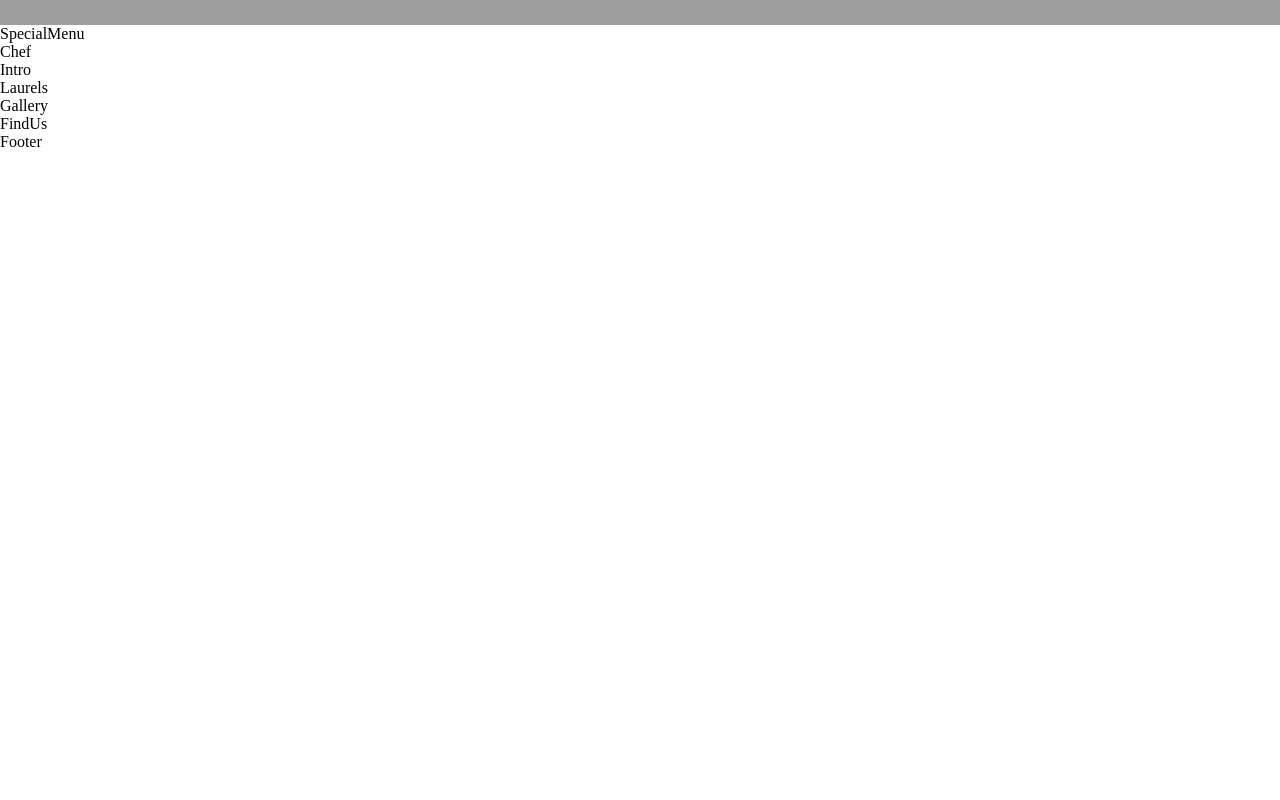
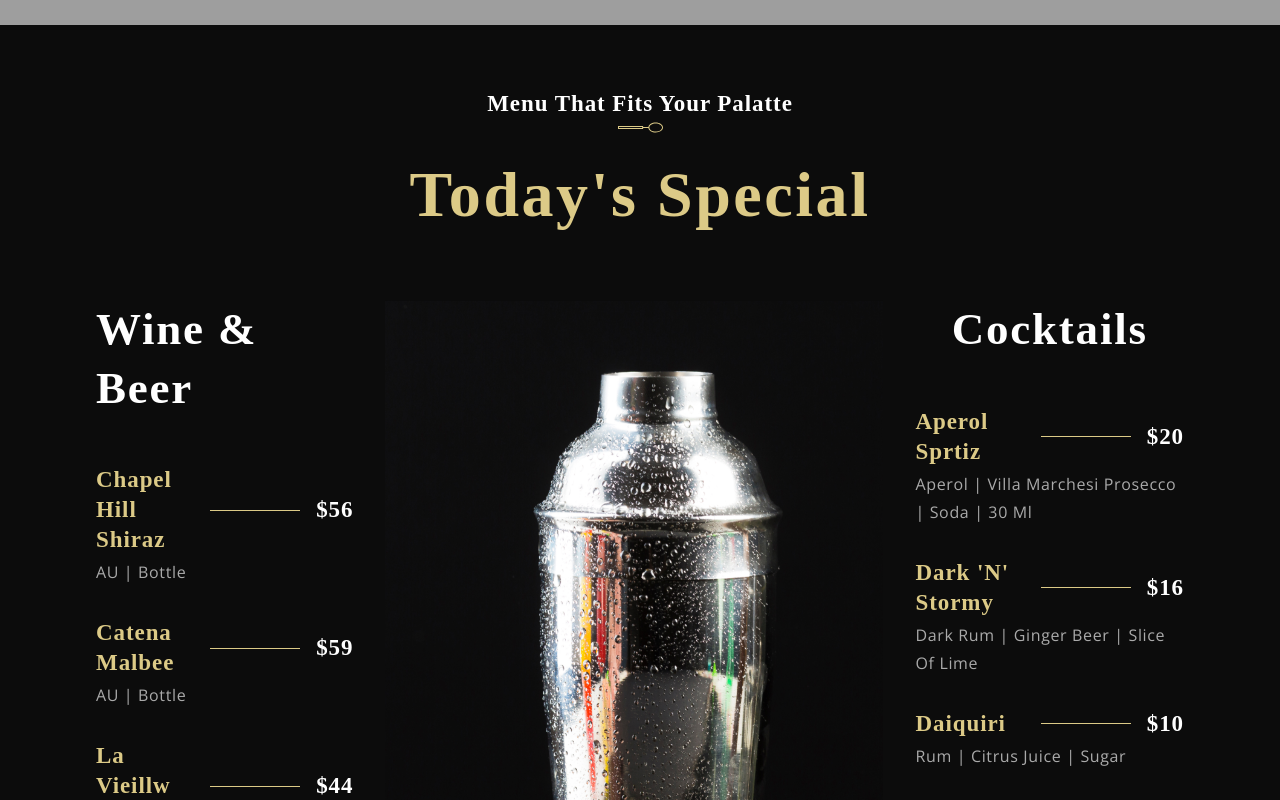
Before and after one commit to MichaelSWong/gerich-restaurant, a React (Vite) app: page / in a window 1280 px wide. Shown: the part 2260-3060 px from the top of the page. Before the commit the page ends 2411 px from the top, so only its background shows below. Built offline with nearby package versions, Linux system fonts and the light colour scheme; grey boxes are pictures that could not be loaded; a web font is replaced by a local one.

Commit message:
updated menuitem and specialmenu components

```diff
--- a/src/components/MenuItem/MenuItem.css
+++ b/src/components/MenuItem/MenuItem.css
@@ -0,0 +1,34 @@
+.app__menuitem {
+  width: 100%;
+  margin: 1rem 0;
+  display: flex;
+  flex-direction: column;
+}
+
+.app__menuitem-head {
+  display: flex;
+  justify-content: space-between;
+  align-items: center;
+}
+
+.app__menuitem-sub {
+  width: 100%;
+  margin-top: 0.2rem;
+}
+
+.app__menuitem-name {
+  flex: 1;
+}
+
+.app__menuitem-dash {
+  width: 90px;
+  height: 1px;
+  background: var(--color-golden);
+  margin: 0 1rem;
+}
+
+.app__menuitem-price {
+  display: flex;
+  justify-content: flex-end;
+  align-items: flex-end;
+}
--- a/src/components/MenuItem/MenuItem.tsx
+++ b/src/components/MenuItem/MenuItem.tsx
@@ -1,7 +1,32 @@
-import React from 'react';
+import React, { FC } from 'react';
+import './MenuItem.css';
 
-const MenuItem = () => {
-  return <div>MenuItem</div>;
+type MenuItemProps = {
+  title: string;
+  tags: string;
+  price: string;
 };
 
+const MenuItem: FC<MenuItemProps> = ({ title, price, tags }) => (
+  <div className='app__menuitem'>
+    <div className='app__menuitem-head'>
+      <div className='app__menuitem-name'>
+        <p className='p__cormorant' style={{ color: '#DCCA87' }}>
+          {title}
+        </p>
+      </div>
+      <div className='app__menuitem-dash' />
+      <div className='app__menuitem-price'>
+        <p className='p__cormorant'>{price}</p>
+      </div>
+    </div>
+
+    <div className='app__menuitem-sub'>
+      <p className='p__opensans' style={{ color: '#AAAAAA' }}>
+        {tags}
+      </p>
+    </div>
+  </div>
+);
+
 export default MenuItem;
--- a/src/container/Menu/SpecialMenu.css
+++ b/src/container/Menu/SpecialMenu.css
@@ -0,0 +1,81 @@
+.app__specialMenu {
+  flex-direction: column;
+  background: var(--color-black);
+}
+
+.app__specialMenu-title {
+  margin-bottom: 2rem;
+  text-align: center;
+}
+
+.app__specialMenu-menu {
+  width: 100%;
+  margin: 2rem 0;
+  display: flex;
+  justify-content: center;
+  align-items: flex-start;
+  flex-direction: row;
+}
+
+.app__specialMenu-menu_heading {
+  font-family: var(--font-base);
+  font-weight: 600;
+  font-size: 45px;
+  line-height: 58.5px;
+  letter-spacing: 0.04em;
+  color: var(--color-white);
+}
+
+.app__specialMenu-menu_wine,
+.app__specialMenu-menu_cocktails {
+  flex: 1;
+  width: 100%;
+  flex-direction: column;
+}
+
+.app__specialMenu-menu_img {
+  width: 410px;
+  margin: 0 2rem;
+}
+
+.app__specialMenu-menu_img img {
+  width: 100%;
+  height: auto;
+}
+
+.app__specialMenu_menu_items {
+  display: flex;
+  flex-direction: column;
+  margin: 2rem 0;
+  width: 100%;
+}
+
+@media screen and (max-width: 2000px) {
+  .app__specialMenu-menu_img {
+    width: 650px;
+  }
+  .app__specialMenu-menu_img img {
+    height: 920px;
+  }
+}
+
+@media screen and (max-width: 1150px) {
+  .app__specialMenu-menu {
+    flex-direction: column;
+    align-items: center;
+    width: 100%;
+  }
+  .app__specialMenu-menu_img {
+    margin: 3rem 0;
+  }
+}
+
+@media screen and (max-width: 650px) {
+  .app__specialMenu-menu_img {
+    width: 100%;
+  }
+  .app__specialMenu-menu_heading {
+    font-size: 35px;
+    line-height: 48.5px;
+  }
+}
--- a/src/container/Menu/SpecialMenu.tsx
+++ b/src/container/Menu/SpecialMenu.tsx
@@ -1,7 +1,58 @@
 import React from 'react';
+import './SpecialMenu.css';
+
+import { images, data } from '../../constants';
+import { SubHeading, MenuItem } from '../../components/index';
 
 const SpecialMenu = () => {
-  return <div>SpecialMenu</div>;
+  return (
+    <div className='app__specialMenu flex__center section__padding' id='menu'>
+      <div className='app__specialMenu-title'>
+        <SubHeading title='Menu that fits your palatte' />
+        <h1 className='headtext__cormorant'>Today&apos;s Special</h1>
+      </div>
+
+      <div className='app__specialMenu-menu'>
+        <div className='app__specialMenu-menu_wine  flex__center'>
+          <p className='app__specialMenu-menu_heading'>Wine & Beer</p>
+          <div className='app__specialMenu_menu_items'>
+            {data.wines.map((wine, index) => (
+              <MenuItem
+                key={wine.title + index}
+                title={wine.title}
+                price={wine.price}
+                tags={wine.tags}
+              />
+            ))}
+          </div>
+        </div>
+
+        <div className='app__specialMenu-menu_img'>
+          <img src={images.menu} alt='menu__img' />
+        </div>
+
+        <div className='app__specialMenu-menu_cocktails  flex__center'>
+          <p className='app__specialMenu-menu_heading'>Cocktails</p>
+          <div className='app__specialMenu_menu_items'>
+            {data.cocktails.map((cocktail, index) => (
+              <MenuItem
+                key={cocktail.title + index}
+                title={cocktail.title}
+                price={cocktail.price}
+                tags={cocktail.tags}
+              />
+            ))}
+          </div>
+        </div>
+      </div>
+
+      <div style={{ marginTop: 15 }}>
+        <button type='button' className='custom__button'>
+          View More
+        </button>
+      </div>
+    </div>
+  );
 };
 
 export default SpecialMenu;
```
